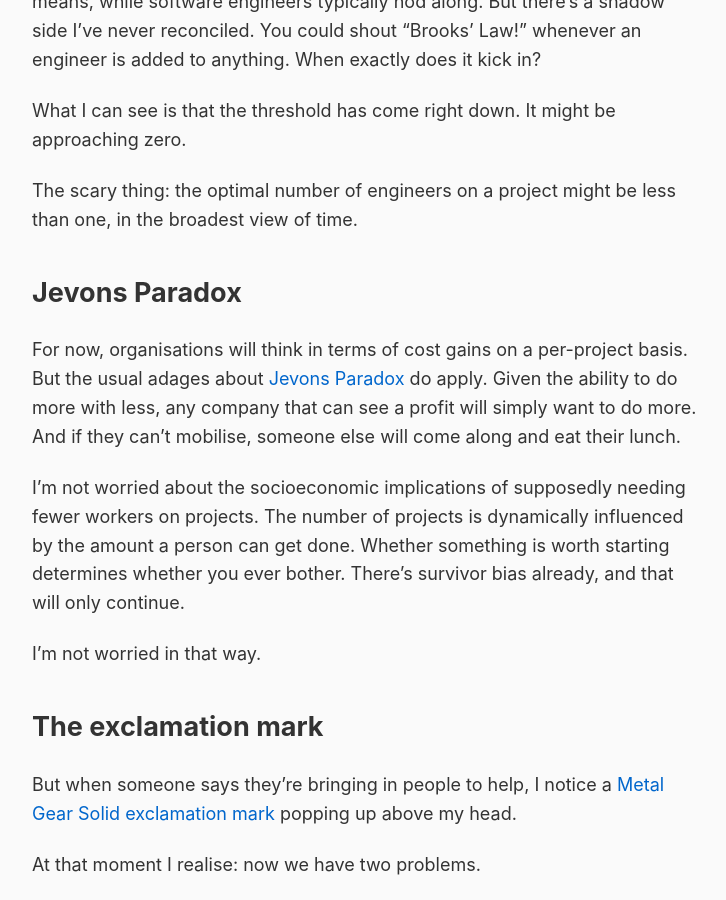
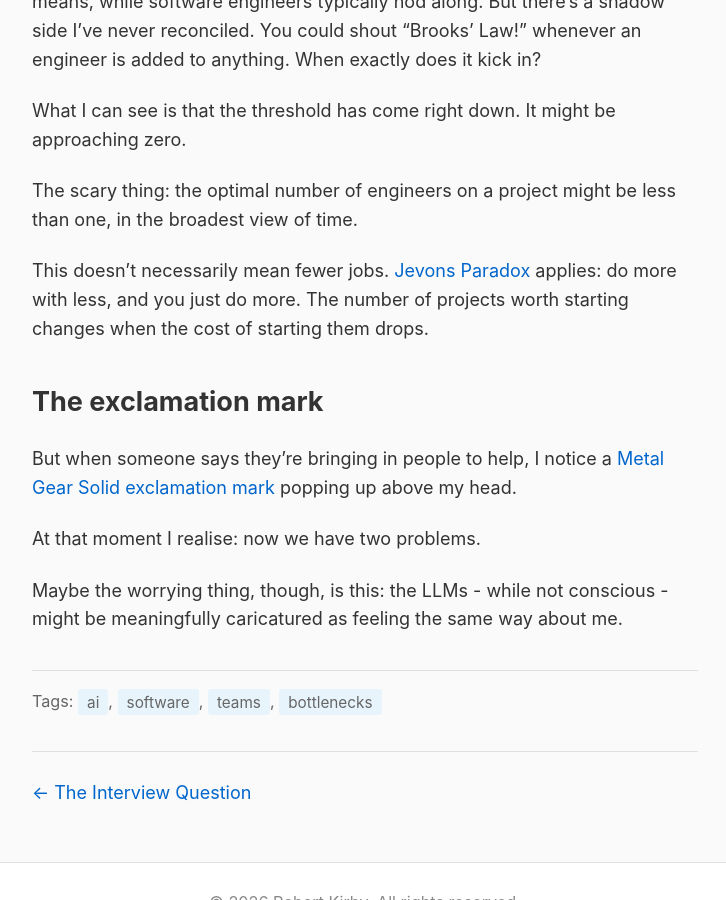
Before and after one commit to rob137/rob137.github.io, a Jekyll site: the page built from _posts/2026-01-03-brooks-law-redux.md, in a window 1280 px wide and 900 px high, scrolled down 2704 px. Shown: the whole window, without its empty margins (275-1001 px from the left). Built offline with Jekyll 4.4.1, drawn with Linux system fonts in a browser that asks for light colours.

Commit message:
Fold Jevons Paradox into Brooks' Law section
🤖 Generated with [Claude Code](https://claude.com/claude-code)

Co-Authored-By: Claude Opus 4.5 <noreply@anthropic.com>

```diff
--- a/_posts/2026-01-03-brooks-law-redux.md
+++ b/_posts/2026-01-03-brooks-law-redux.md
@@ -56,13 +56,7 @@ What I can see is that the threshold has come right down. It might be approachin
 
 The scary thing: the optimal number of engineers on a project might be less than one, in the broadest view of time.
 
-## Jevons Paradox
-
-For now, organisations will think in terms of cost gains on a per-project basis. But the usual adages about [Jevons Paradox](https://en.wikipedia.org/wiki/Jevons_paradox) do apply. Given the ability to do more with less, any company that can see a profit will simply want to do more. And if they can't mobilise, someone else will come along and eat their lunch.
-
-I'm not worried about the socioeconomic implications of supposedly needing fewer workers on projects. The number of projects is dynamically influenced by the amount a person can get done. Whether something is worth starting determines whether you ever bother. There's survivor bias already, and that will only continue.
-
-I'm not worried in that way.
+This doesn't necessarily mean fewer jobs. [Jevons Paradox](https://en.wikipedia.org/wiki/Jevons_paradox) applies: do more with less, and you just do more. The number of projects worth starting changes when the cost of starting them drops.
 
 ## The exclamation mark
 
```
